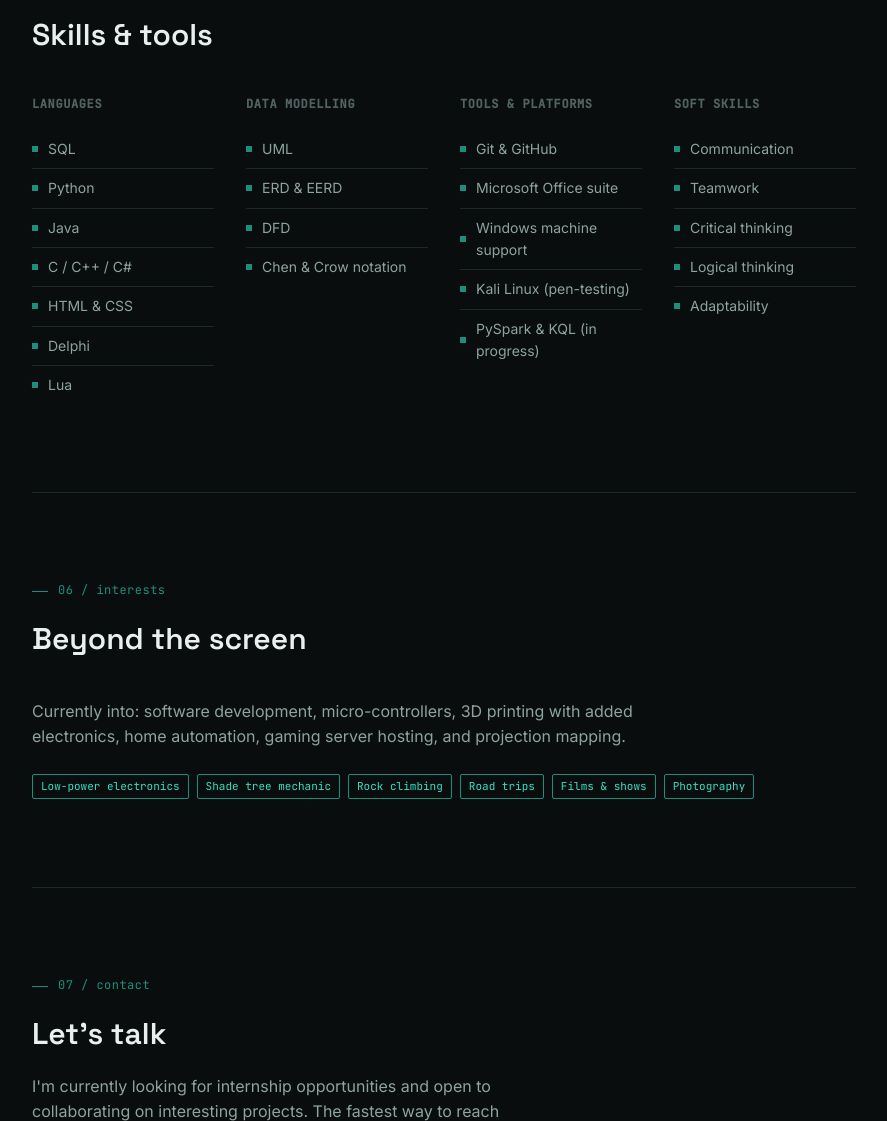
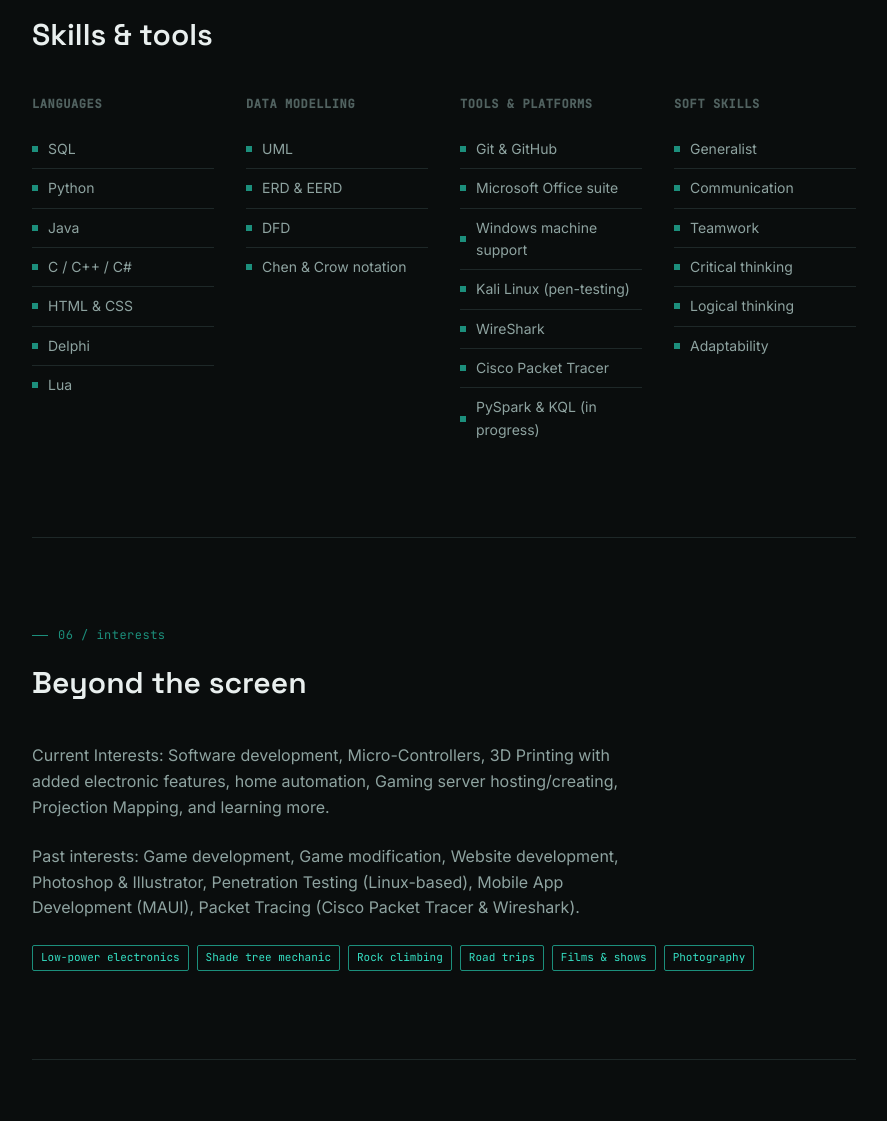
Before and after one commit to NathanFE05/Virtual-Portfolio, a plain HTML site: page index.html in a window 1280 px wide. Shown: the part 3626-4747 px from the top of the page, without its empty margins (196-1083 px from the left). Drawn offline with Linux system fonts and the light colour scheme.

Commit message:
Added more Details to Index.html

```diff
--- a/index.html
+++ b/index.html
@@ -618,12 +618,15 @@
           <li>Microsoft Office suite</li>
           <li>Windows machine support</li>
           <li>Kali Linux (pen-testing)</li>
+          <li>WireShark</li>
+          <li>Cisco Packet Tracer</li>
           <li>PySpark & KQL (in progress)</li>
         </ul>
       </div>
       <div>
         <h4>Soft Skills</h4>
         <ul>
+          <li>Generalist</li>
           <li>Communication</li>
           <li>Teamwork</li>
           <li>Critical thinking</li>
@@ -638,7 +641,8 @@
   <section id="interests">
     <div class="eyebrow">06 / interests</div>
     <h2>Beyond the screen</h2>
-    <p style="color:var(--text-dim); max-width:60ch; margin-bottom:24px;">Currently into: software development, micro-controllers, 3D printing with added electronics, home automation, gaming server hosting, and projection mapping.</p>
+    <p style="color:var(--text-dim); max-width:60ch; margin-bottom:24px;">Current Interests: Software development, Micro-Controllers, 3D Printing with added electronic features, home automation, Gaming server hosting/creating, Projection Mapping, and learning more.</p>
+    <p style="color:var(--text-dim); max-width:60ch; margin-bottom:24px;">Past interests: Game development, Game modification, Website development, Photoshop & Illustrator, Penetration Testing (Linux-based), Mobile App Development (MAUI), Packet Tracing (Cisco Packet Tracer & Wireshark).</p>
     <div class="stack" style="margin-bottom:0;">
       <span>Low-power electronics</span>
       <span>Shade tree mechanic</span>
```
